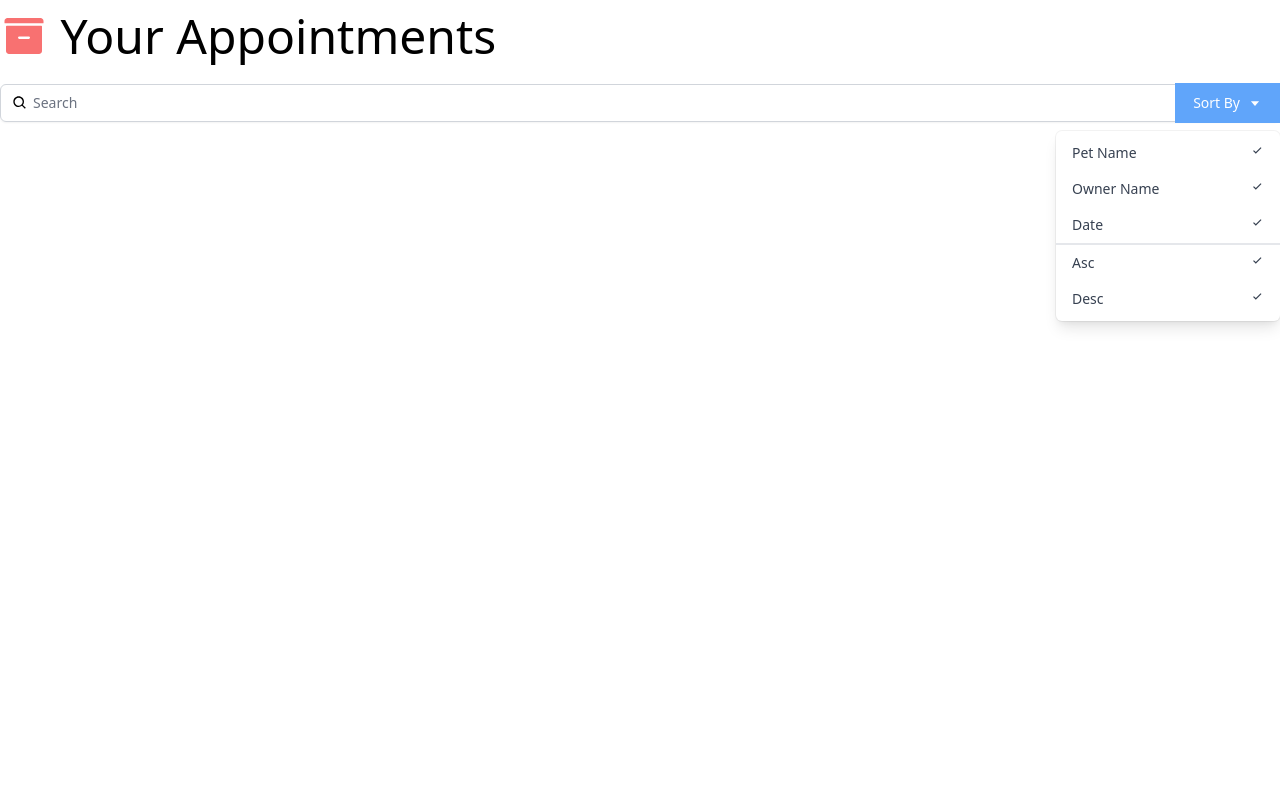
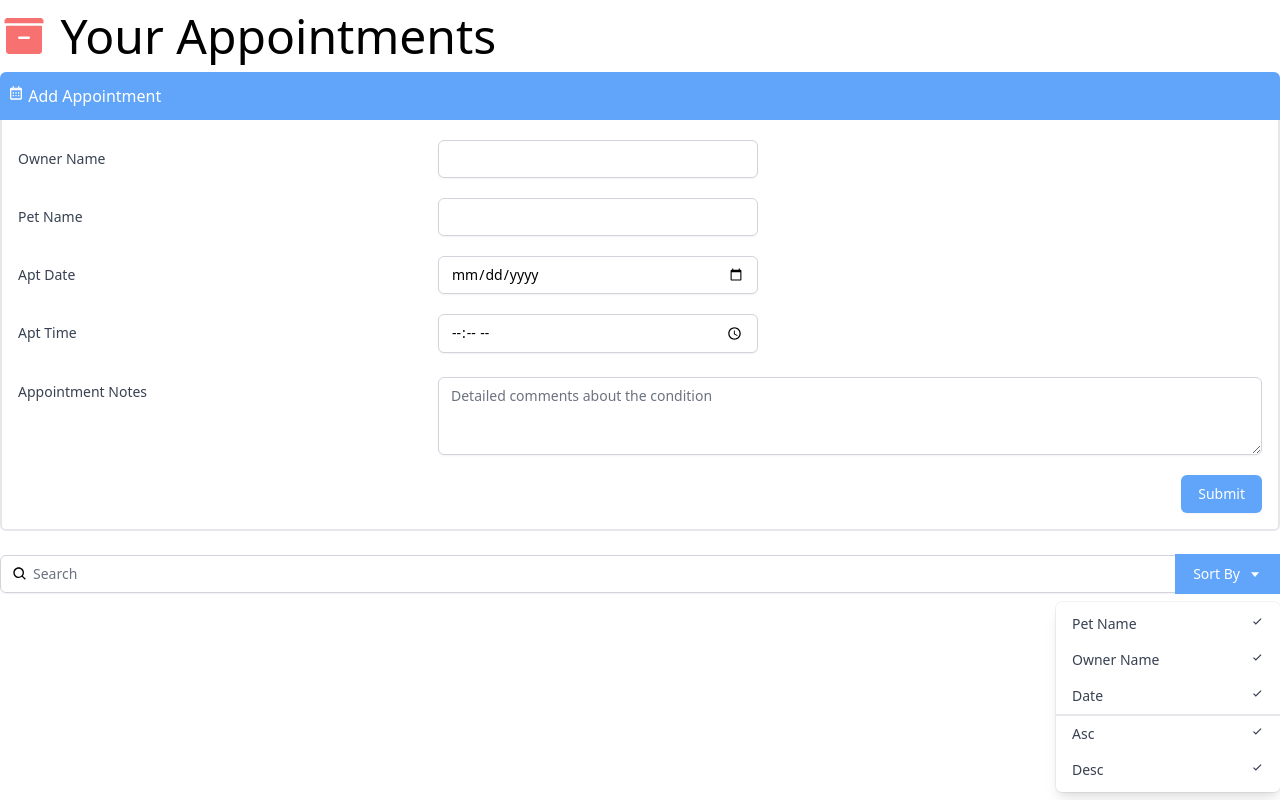
Before and after one commit to Elmabi/appointment-interface, a React (Create React App) app: page / in a window 1280 px wide. Built offline with nearby package versions, Linux system fonts and the light colour scheme.

Commit message:
Create AddAppointment Component

```diff
--- a/src/App.js
+++ b/src/App.js
@@ -1,13 +1,15 @@
 import { IoIosArchive } from "react-icons/io";
+import AddAppointment from "./components/AddAppointment";
 import Search from "./components/Search";
 
 function App() {
   return (
     <div className="App container mx-auto mt-3 font-thin">
-      <h1 className="text-5xl">
+      <h1 className="text-5xl mb-3">
         <IoIosArchive className="inline-block text-red-400 align-top" /> Your
         Appointments
       </h1>
+      <AddAppointment />
       <Search />
     </div>
   );
--- /dev/null
+++ b/src/components/AddAppointment.js
@@ -0,0 +1,112 @@
+import { BiCalendar } from "react-icons/bi";
+const AddAppointment = () => {
+  return (
+    <div>
+      <button className="bg-blue-400 text-white px-2 py-3 w-full text-left rounded-t-md">
+        <div>
+          <BiCalendar className="inline-block align-text-top" /> Add Appointment
+        </div>
+      </button>
+      <div className="border-r-2 border-b-2 border-l-2 border-light-blue-500 rounded-b-md pl-4 pr-4 pb-4">
+        <div className="sm:grid sm:grid-cols-3 sm:gap-4 sm:items-start  sm:pt-5">
+          <label
+            htmlFor="ownerName"
+            className="block text-sm font-medium text-gray-700 sm:mt-px sm:pt-2"
+          >
+            Owner Name
+          </label>
+          <div className="mt-1 sm:mt-0 sm:col-span-2">
+            <input
+              type="text"
+              name="ownerName"
+              id="ownerName"
+              className="max-w-lg block w-full shadow-sm focus:ring-indigo-500 focus:border-indigo-500 sm:max-w-xs sm:text-sm border-gray-300 rounded-md"
+            />
+          </div>
+        </div>
+
+        <div className="sm:grid sm:grid-cols-3 sm:gap-4 sm:items-start  sm:pt-5">
+          <label
+            htmlFor="petName"
+            className="block text-sm font-medium text-gray-700 sm:mt-px sm:pt-2"
+          >
+            Pet Name
+          </label>
+          <div className="mt-1 sm:mt-0 sm:col-span-2">
+            <input
+              type="text"
+              name="petName"
+              id="petName"
+              className="max-w-lg block w-full shadow-sm focus:ring-indigo-500 focus:border-indigo-500 sm:max-w-xs sm:text-sm border-gray-300 rounded-md"
+            />
+          </div>
+        </div>
+
+        <div className="sm:grid sm:grid-cols-3 sm:gap-4 sm:items-start  sm:pt-5">
+          <label
+            htmlFor="aptDate"
+            className="block text-sm font-medium text-gray-700 sm:mt-px sm:pt-2"
+          >
+            Apt Date
+          </label>
+          <div className="mt-1 sm:mt-0 sm:col-span-2">
+            <input
+              type="date"
+              name="aptDate"
+              id="aptDate"
+              className="max-w-lg block w-full shadow-sm focus:ring-indigo-500 focus:border-indigo-500 sm:max-w-xs sm:text-sm border-gray-300 rounded-md"
+            />
+          </div>
+        </div>
+
+        <div className="sm:grid sm:grid-cols-3 sm:gap-4 sm:items-start  sm:pt-5">
+          <label
+            htmlFor="aptTime"
+            className="block text-sm font-medium text-gray-700 sm:mt-px sm:pt-2"
+          >
+            Apt Time
+          </label>
+          <div className="mt-1 sm:mt-0 sm:col-span-2">
+            <input
+              type="time"
+              name="aptTime"
+              id="aptTime"
+              className="max-w-lg block w-full shadow-sm focus:ring-indigo-500 focus:border-indigo-500 sm:max-w-xs sm:text-sm border-gray-300 rounded-md"
+            />
+          </div>
+        </div>
+
+        <div className="sm:grid sm:grid-cols-3 sm:gap-4 sm:items-start  sm:pt-5">
+          <label
+            htmlFor="aptNotes"
+            className="block text-sm font-medium text-gray-700 sm:mt-px sm:pt-2"
+          >
+            Appointment Notes
+          </label>
+          <div className="mt-1 sm:mt-0 sm:col-span-2">
+            <textarea
+              id="aptNotes"
+              name="aptNotes"
+              rows="3"
+              className="shadow-sm focus:ring-indigo-500 focus:border-indigo-500 mt-1 block w-full sm:text-sm border-gray-300 rounded-md"
+              placeholder="Detailed comments about the condition"
+            ></textarea>
+          </div>
+        </div>
+
+        <div className="pt-5">
+          <div className="flex justify-end">
+            <button
+              type="submit"
+              className="ml-3 inline-flex justify-center py-2 px-4 border border-transparent shadow-sm text-sm font-medium rounded-md text-white bg-blue-400 hover:bg-blue-700 focus:outline-none focus:ring-2 focus:ring-offset-2 focus:ring-blue-400"
+            >
+              Submit
+            </button>
+          </div>
+        </div>
+      </div>
+    </div>
+  );
+};
+
+export default AddAppointment;
```
